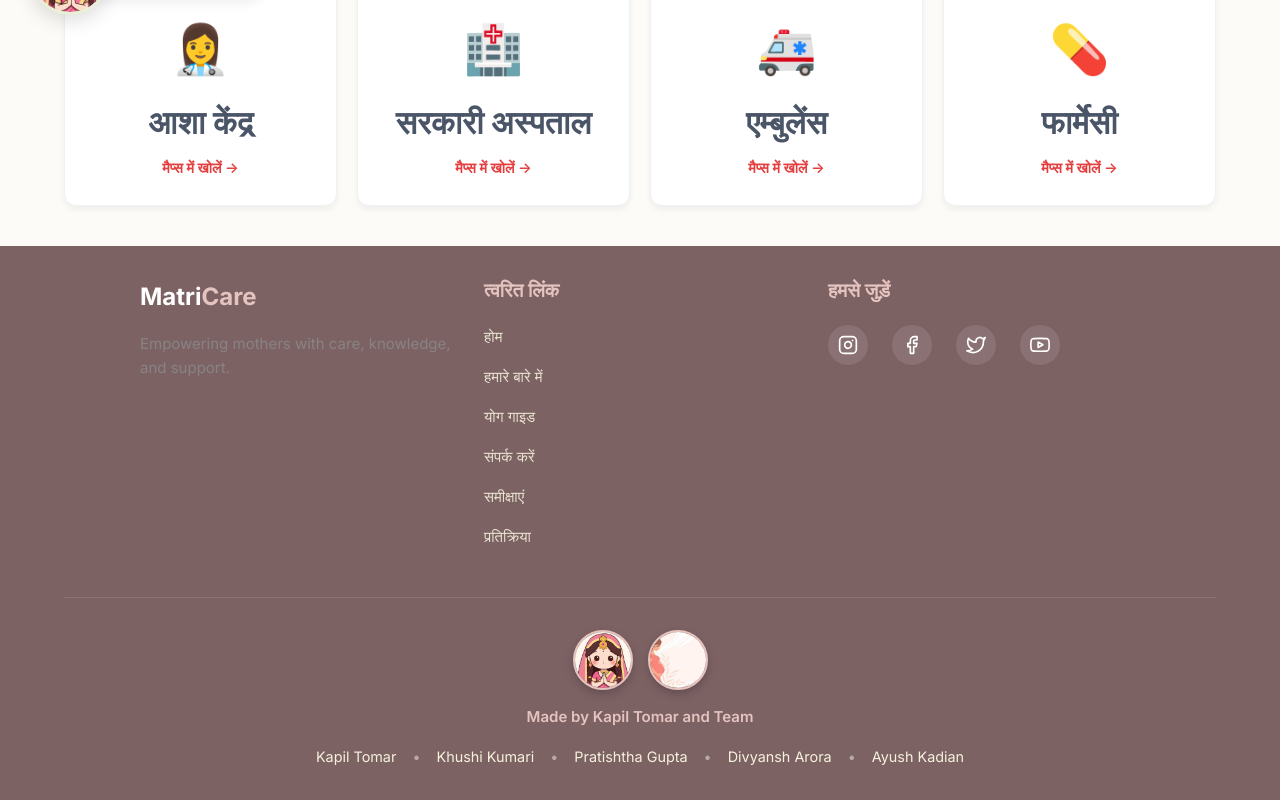
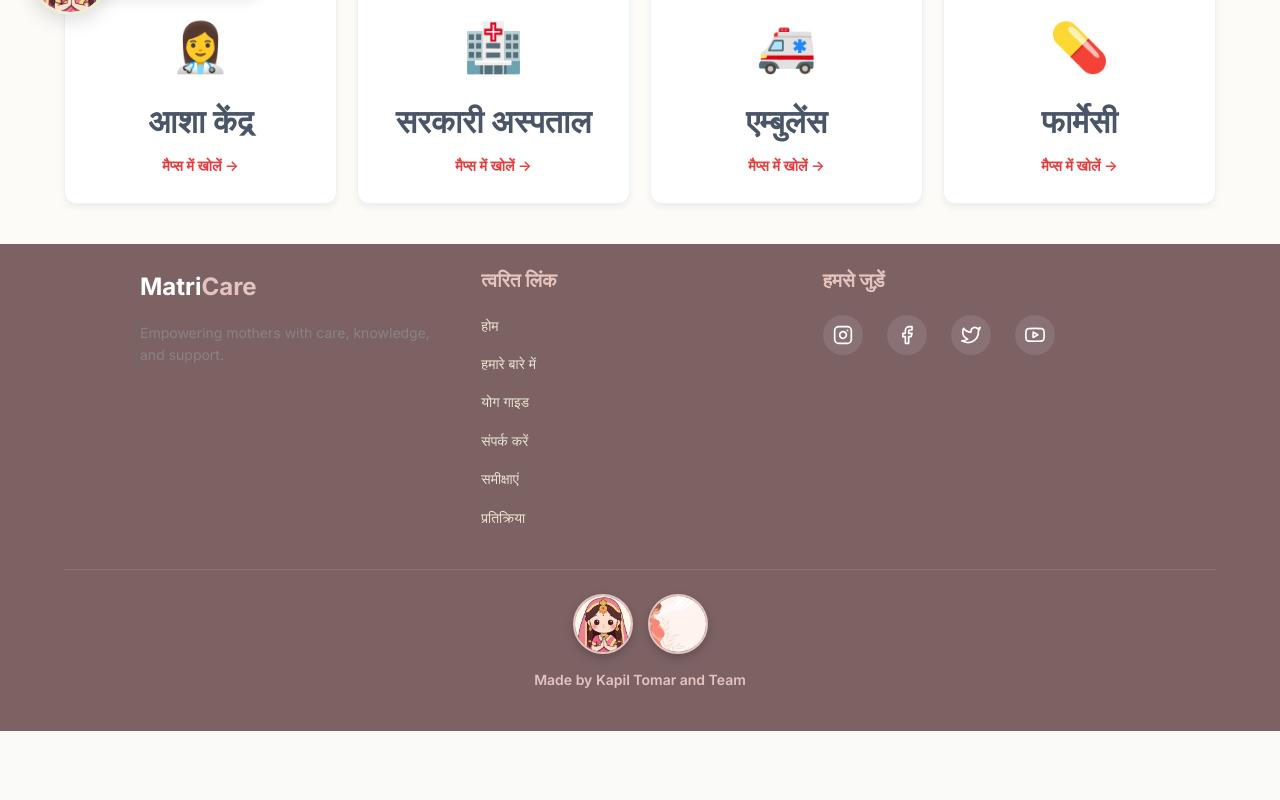
Before and after one commit to khushiiikk/MatriCare, a React (Vite) app: page /find-care in a window 1280 px wide. Shown: the part 755-1555 px from the top of the page. After the commit the page ends 1486 px from the top, so only its background shows below. Built offline with nearby package versions, Linux system fonts and the light colour scheme; no server answers.

Commit message:
Small adjustments to footer and font size

```diff
--- a/src/components/Footer.css
+++ b/src/components/Footer.css
@@ -1,7 +1,7 @@
 .footer {
     background-color: var(--color-mauve-dark);
     color: var(--color-white);
-    padding: var(--spacing-lg) 0;
+    padding: var(--spacing-md) 0;
     /* Reduced vertical padding */
     margin-top: auto;
 }
@@ -10,8 +10,8 @@
     display: grid;
     grid-template-columns: repeat(auto-fit, minmax(200px, 1fr));
     /* Smaller columns */
-    gap: var(--spacing-lg);
-    margin-bottom: var(--spacing-lg);
+    gap: var(--spacing-md);
+    margin-bottom: var(--spacing-md);
     max-width: 1000px;
     /* Constrain width */
     margin-left: auto;
@@ -73,7 +73,7 @@
 
 .footer-credits {
     border-top: 1px solid rgba(255, 255, 255, 0.1);
-    padding-top: var(--spacing-lg);
+    padding-top: var(--spacing-md);
     text-align: center;
 }
 
--- a/src/components/Footer.jsx
+++ b/src/components/Footer.jsx
@@ -122,11 +122,7 @@ const Footer = () => {
                     <span className="credits-title">
                         Made by Kapil Tomar and Team
                     </span>
-                    <div className="credits-list">
-                        {team.map((member, index) => (
-                            <span key={index}>{member}</span>
-                        ))}
-                    </div>
+
                 </div>
             </div>
         </footer>
--- a/src/index.css
+++ b/src/index.css
@@ -89,7 +89,7 @@ html {
 
 body {
   font-family: var(--font-primary);
-  font-size: 15px;
+  font-size: 14px;
   line-height: 1.6;
   color: var(--color-text);
   background-color: var(--color-background);
```
